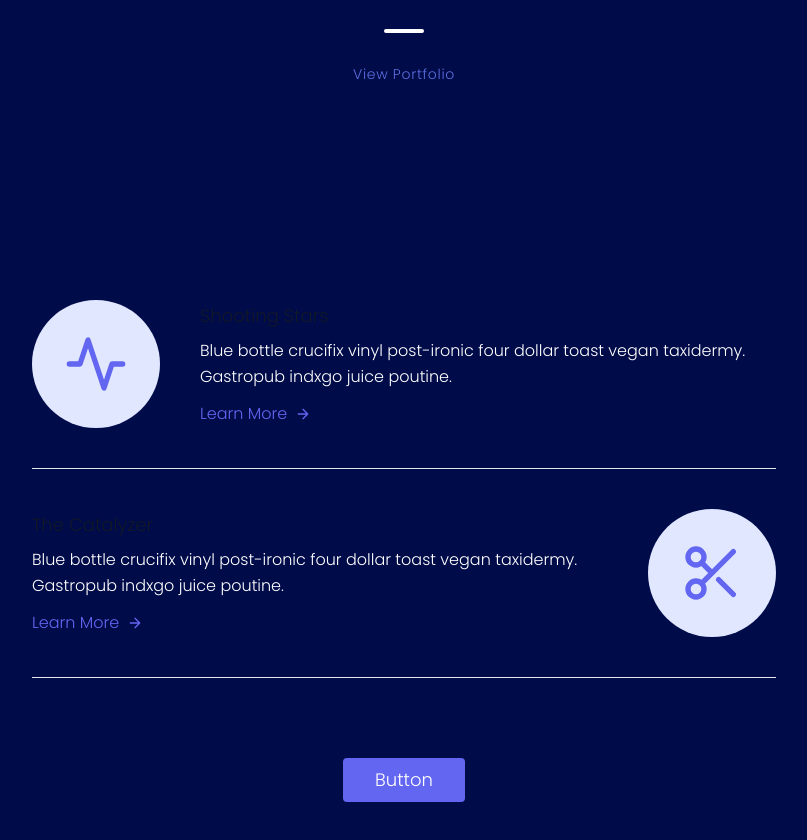
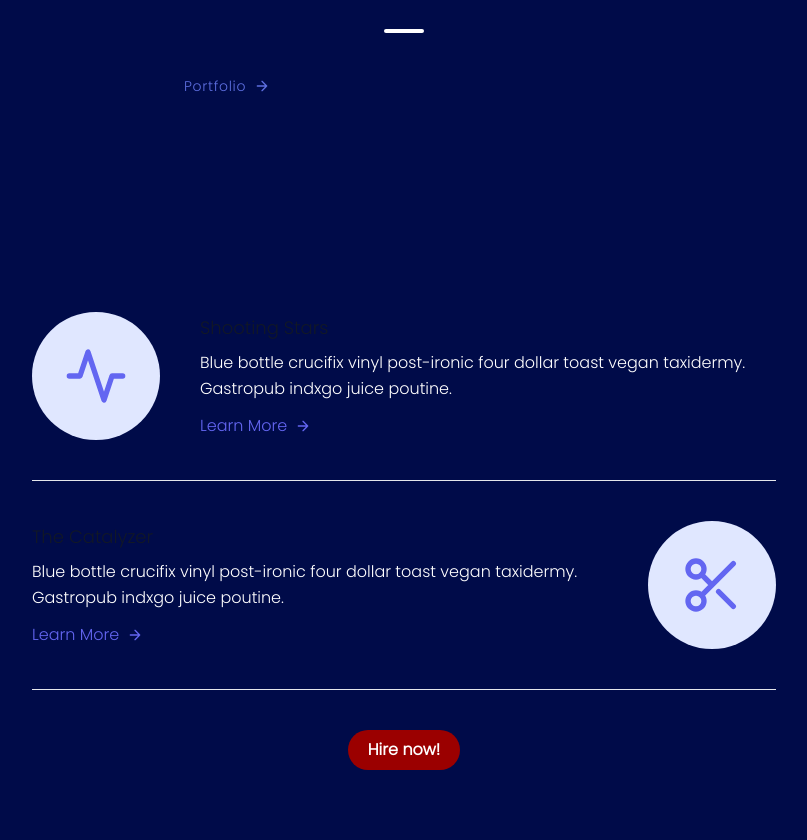
Before and after one commit to monis8khan/portfolio, a website: page index.html in a window 1280 px wide. Shown: the part 1253-2093 px from the top of the page, without its empty margins (236-1043 px from the left). Drawn offline with Linux system fonts and the light colour scheme.

Commit message:
not sure what was updated

```diff
--- a/index.html
+++ b/index.html
@@ -126,7 +126,14 @@
                 I can integrate 3rd party applications in your wix website using rest APIs.
                 I can create custom functionality using wix-collections & velo code.</p>
             <span class="inline-block h-1 w-10 rounded bg-skin-button-accent-hover mt-8 mb-6"></span>
-            <h2 class="text-skin-inverted font-medium title-font tracking-wider text-sm"><a href="#">View Portfolio</a></h2>
+            <h2 class="text-skin-inverted font-medium title-font tracking-wider text-sm flex flex-col">
+                <a class="mt-3 text-skin-inverted inline-flex items-center">Portfolio
+                    <svg fill="none" stroke="currentColor" stroke-linecap="round" stroke-linejoin="round"
+                        stroke-width="2" class="w-4 h-4 ml-2" viewBox="0 0 24 24">
+                        <path d="M5 12h14M12 5l7 7-7 7"></path>
+                    </svg>
+                </a>
+            </h2>
         </div>
     </section>
 
@@ -135,16 +142,20 @@
     <section class="text-skin-base font-poppins">
         <div class="container px-5 py-24 mx-auto">
             <div class="flex items-center lg:w-3/5 mx-auto border-b pb-10 mb-10 border-gray-200 sm:flex-row flex-col">
-            <div class="sm:w-32 sm:h-32 h-20 w-20 sm:mr-10 inline-flex items-center justify-center rounded-full bg-indigo-100 text-indigo-500 flex-shrink-0">
-              <svg fill="none" stroke="currentColor" stroke-linecap="round" stroke-linejoin="round" stroke-width="2" class="sm:w-16 sm:h-16 w-10 h-10" viewBox="0 0 24 24">
+                <div
+                    class="sm:w-32 sm:h-32 h-20 w-20 sm:mr-10 inline-flex items-center justify-center rounded-full bg-indigo-100 text-indigo-500 flex-shrink-0">
+                    <svg fill="none" stroke="currentColor" stroke-linecap="round" stroke-linejoin="round"
+                        stroke-width="2" class="sm:w-16 sm:h-16 w-10 h-10" viewBox="0 0 24 24">
                         <path d="M22 12h-4l-3 9L9 3l-3 9H2"></path>
                     </svg>
                 </div>
                 <div class="flex-grow sm:text-left text-center mt-6 sm:mt-0">
                     <h2 class="text-gray-900 text-lg title-font font-medium mb-2">Shooting Stars</h2>
-              <p class="leading-relaxed text-base">Blue bottle crucifix vinyl post-ironic four dollar toast vegan taxidermy. Gastropub indxgo juice poutine.</p>
+                    <p class="leading-relaxed text-base">Blue bottle crucifix vinyl post-ironic four dollar toast vegan
+                        taxidermy. Gastropub indxgo juice poutine.</p>
                     <a class="mt-3 text-indigo-500 inline-flex items-center">Learn More
-                <svg fill="none" stroke="currentColor" stroke-linecap="round" stroke-linejoin="round" stroke-width="2" class="w-4 h-4 ml-2" viewBox="0 0 24 24">
+                        <svg fill="none" stroke="currentColor" stroke-linecap="round" stroke-linejoin="round"
+                            stroke-width="2" class="w-4 h-4 ml-2" viewBox="0 0 24 24">
                             <path d="M5 12h14M12 5l7 7-7 7"></path>
                         </svg>
                     </a>
@@ -153,22 +164,28 @@
             <div class="flex items-center lg:w-3/5 mx-auto border-b pb-10 mb-10 border-gray-200 sm:flex-row flex-col">
                 <div class="flex-grow sm:text-left text-center mt-6 sm:mt-0">
                     <h2 class="text-gray-900 text-lg title-font font-medium mb-2">The Catalyzer</h2>
-              <p class="leading-relaxed text-base">Blue bottle crucifix vinyl post-ironic four dollar toast vegan taxidermy. Gastropub indxgo juice poutine.</p>
+                    <p class="leading-relaxed text-base">Blue bottle crucifix vinyl post-ironic four dollar toast vegan
+                        taxidermy. Gastropub indxgo juice poutine.</p>
                     <a class="mt-3 text-indigo-500 inline-flex items-center">Learn More
-                <svg fill="none" stroke="currentColor" stroke-linecap="round" stroke-linejoin="round" stroke-width="2" class="w-4 h-4 ml-2" viewBox="0 0 24 24">
+                        <svg fill="none" stroke="currentColor" stroke-linecap="round" stroke-linejoin="round"
+                            stroke-width="2" class="w-4 h-4 ml-2" viewBox="0 0 24 24">
                             <path d="M5 12h14M12 5l7 7-7 7"></path>
                         </svg>
                     </a>
                 </div>
-            <div class="sm:w-32 sm:order-none order-first sm:h-32 h-20 w-20 sm:ml-10 inline-flex items-center justify-center rounded-full bg-indigo-100 text-indigo-500 flex-shrink-0">
-              <svg fill="none" stroke="currentColor" stroke-linecap="round" stroke-linejoin="round" stroke-width="2" class="sm:w-16 sm:h-16 w-10 h-10" viewBox="0 0 24 24">
+                <div
+                    class="sm:w-32 sm:order-none order-first sm:h-32 h-20 w-20 sm:ml-10 inline-flex items-center justify-center rounded-full bg-indigo-100 text-indigo-500 flex-shrink-0">
+                    <svg fill="none" stroke="currentColor" stroke-linecap="round" stroke-linejoin="round"
+                        stroke-width="2" class="sm:w-16 sm:h-16 w-10 h-10" viewBox="0 0 24 24">
                         <circle cx="6" cy="6" r="3"></circle>
                         <circle cx="6" cy="18" r="3"></circle>
                         <path d="M20 4L8.12 15.88M14.47 14.48L20 20M8.12 8.12L12 12"></path>
                     </svg>
                 </div>
             </div>
-          <button class="flex mx-auto mt-20 text-white bg-indigo-500 border-0 py-2 px-8 focus:outline-none hover:bg-indigo-600 rounded text-lg">Button</button>
+            <button
+                class="bg-skin-button-accent px-5 py-2 rounded-full right-0 text-base text-skin-base font-bold hover:text-skin-inverted hover:bg-skin-button-accent-hover flex mx-auto">Hire
+                now!</button>
         </div>
     </section>
 </body>
```
Lines whose indentation alone changed are shown as unchanged.
